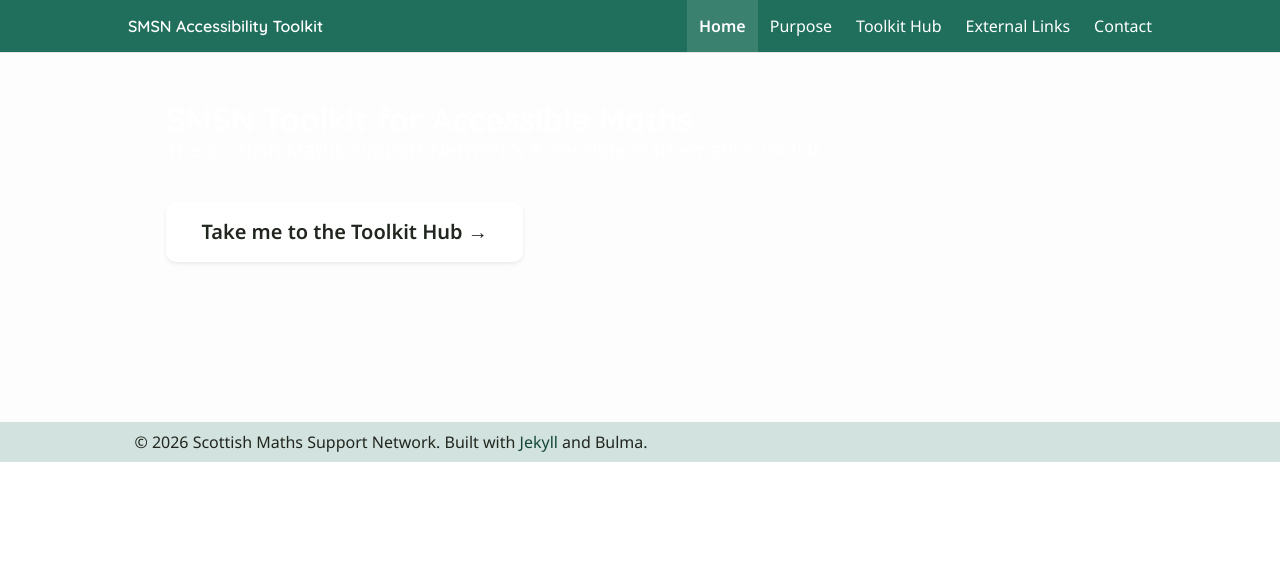
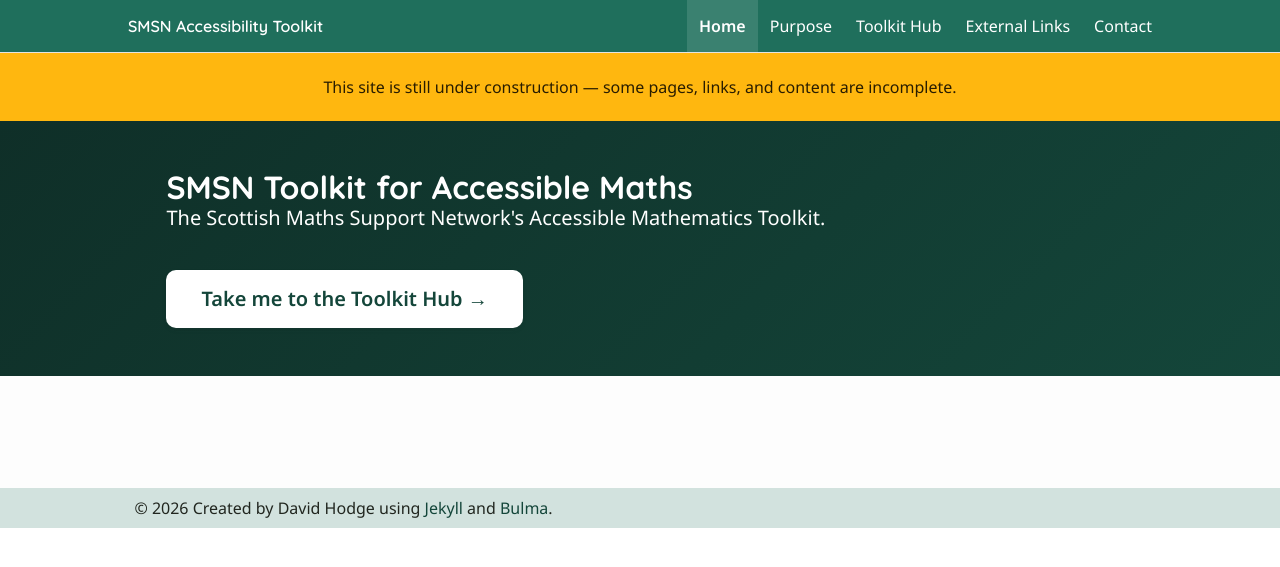
Before and after one commit to smsn-toolkit/smsn-toolkit.github.io, a Jekyll site: the page built from index.md, in a window 1280 px wide. Shown: the top 567 px of the page. Built offline with Jekyll 4.4.1, drawn with Linux system fonts in a browser that asks for light colours.

Commit message:
Add underconstruction. Fix hovers on menu, card and button. Menu burger hover. Change footer attribution. Remove UoL link.

```diff
--- a/_config.yml
+++ b/_config.yml
@@ -1,9 +1,9 @@
 title: "SMSN Toolkit for Accessible Maths"
-footer_attrib: "Scottish Maths Support Network"
 short_title: "SMSN Accessibility Toolkit"
 description: "The Scottish Maths Support Network's Accessible Mathematics Toolkit."
 url: "https://smsn-toolkit.github.io"
 baseurl: ""
+under_construction: true
 
 # The navigation bar reads this list directly. Add, remove, or reorder
 # entries here whenever you add or remove a page — no template editing needed.
--- a/_data/links.yml
+++ b/_data/links.yml
@@ -19,7 +19,6 @@
     - title: JISC Accessible Maths Working Group
       url: https://sites.google.com/view/accessible-maths/home
       description: Homepage of the JISC A11y-Maths group, made up of community members from UK higher education institutions, and passionate businesses that share our drive to make maths more accessible for all.
-  items:
     - title: Make Things Accessible Website
       url: https://www.makethingsaccessible.com/
-      description: A project that began as a collaboration of [a number of London Universities](https://www.makethingsaccessible.com/about).
+      description: A project that began as a collaboration of a number of London Universities.
--- a/_layouts/default.html
+++ b/_layouts/default.html
@@ -5,6 +5,8 @@
   <meta name="viewport" content="width=device-width, initial-scale=1">
   <title>{% if page.title %}{{ page.title }} · {% endif %}{{ site.title }}</title>
   <meta name="description" content="{{ page.description | default: site.description }}">
+
+  {% if site.under_construction %}<meta name="robots" content="noindex, nofollow">{% endif %}
 
   <!-- Bulma — pure CSS, no JS, so editors never need to touch this -->
   <link rel="stylesheet" href="https://cdn.jsdelivr.net/npm/bulma@1.0.4/css/bulma.min.css">
@@ -25,11 +27,11 @@
         <a class="navbar-item" href="{{ '/' | relative_url }}">
           <strong>{{ site.short_title | default: site.title }}</strong>
         </a>
-        <a role="button" class="navbar-burger" data-target="navMenu" aria-label="menu" aria-expanded="false" id="navBurger">
-          <span aria-hidden="true"></span>
-          <span aria-hidden="true"></span>
-          <span aria-hidden="true"></span>
-        </a>
+        <button type="button" class="navbar-burger" data-target="navMenu" aria-label="menu" aria-expanded="false" id="navBurger">
+			<span aria-hidden="true"></span>
+			<span aria-hidden="true"></span>
+			<span aria-hidden="true"></span>
+		</button>
       </div>
       <div id="navMenu" class="navbar-menu">
         <div class="navbar-end">
@@ -41,6 +43,12 @@
     </div>
   </nav>
 
+  {% if site.under_construction %}
+  <div class="notification is-warning has-text-centered" style="border-radius: 0; margin-bottom: 0;">
+    This site is still under construction — some pages, links, and content are incomplete.
+  </div>
+  {% endif %}
+
   {% if page.is_home %}
   <section class="hero is-site">
     <div class="hero-body">
@@ -48,7 +56,7 @@
         <h1 class="title">{{ site.title }}</h1>
         {% if site.description %}<p class="subtitle">{{ site.description }}</p>{% endif %}
         {% if page.cta_text %}
-        <a class="button is-cta is-medium mt-4" href="{{ page.cta_url | relative_url }}">{{ page.cta_text }}</a>
+        <a class="button is-cta is-medium mt-4 wrap-button" href="{{ page.cta_url | relative_url }}">{{ page.cta_text }}</a>
         {% endif %}
       </div>
     </div>
@@ -66,7 +74,7 @@
 
   <footer class="footer p-2">
     <div class="container">
-      <p>&copy; {{ site.time | date: '%Y' }} {{ site.footer_attrib }}. Built with <a src="">Jekyll</a> and Bulma.</p>
+		<p>&copy; {{ site.time | date: '%Y' }} Created by David Hodge using <a href="https://jekyllrb.com">Jekyll</a> and <a href="https://bulma.io">Bulma</a>.</p>
     </div>
   </footer>
 
--- a/assets/css/custom.css
+++ b/assets/css/custom.css
@@ -15,8 +15,8 @@
   --paper: #fdfdfd;        /* page background */
   --hairline: #e7e5df;     /* thin borders, dividers */
 
-  --hero-1: #0f2f28; /* Splash banner colours
-  --hero-2: #14463a; /* Splash banner colours
+  --hero-1: #0f2f28; /* Splash banner colours */
+  --hero-2: #14463a; /* Splash banner colours */
 
    /* navbar */
   --nav-bg: var(--accent);
@@ -28,6 +28,9 @@
   --footer-text: var(--ink);
   --footer-bg: var(--accent-light);
   --footer-link: var(--accent-dark);
+
+  /* card */
+  --card-hover-shadow: rgba(0,0,0,0.15)
 
 }
 
@@ -56,6 +59,10 @@
     --footer-text: var(--ink);
     --footer-bg: var(--hero-2);
     --footer-link: var(--accent);
+
+    /* card */
+	--card-hover-shadow: rgba(255,255,255,0.15)
+
   }
 }
 
@@ -93,9 +100,13 @@ h1, h2, h3, h4, h5, h6,
 
 /* Hover state */
 .navbar .navbar-item:hover,
-.navbar .navbar-link:hover {
+.navbar .navbar-item:focus-visible,
+.navbar .navbar-link:hover,
+.navbar .navbar-link:focus-visible {
   background: var(--nav-hover-bg);
   color: var(--nav-text);
+  outline: 2px solid var(--nav-text);
+  outline-offset: -2px;
 }
 
 /* Active state */
@@ -108,6 +119,18 @@ h1, h2, h3, h4, h5, h6,
 /* Burger icon */
 .navbar .navbar-burger span {
   background-color: var(--nav-text);
+}
+
+.navbar .navbar-burger {
+  background: none;
+  border: none;
+  padding: 0;
+  cursor: pointer;
+}
+
+.navbar .navbar-burger:focus-visible {
+  outline: 2px solid var(--nav-text);
+  outline-offset: -2px;
 }
 
 /* Link styling */
@@ -136,10 +159,22 @@ a:hover {
   font-weight: 600;
   padding: 0.75em 1.75em;
 }
-.hero.is-site .button.is-cta:hover {
+.hero.is-site .button.is-cta:hover,
+.hero.is-site .button.is-cta:focus-visible
+ {
   background: var(--accent-light);
   color: var(--hero-2);
+  outline: 3px solid #ffffff;
+  outline-offset: 4px;
 }
+
+.wrap-button {
+    white-space: normal;
+    height: auto;
+    line-height: 1.4;
+    text-align: center;
+}
+
 
 /* Cards used on the curated-links pages (links.md, resources.md) */
 .link-card {
@@ -148,7 +183,7 @@ a:hover {
 }
 .link-card:hover {
   transform: translateY(-2px);
-  box-shadow: 0 10px 24px rgba(0, 0, 0, 0.10);
+  box-shadow: 0 10px 24px var(--card-hover-shadow) !important;
 }
 .link-card .title {
   color: var(--ink);
```
Also changed, not shown: other parts of _layouts/default.html (+4 -2 lines).
